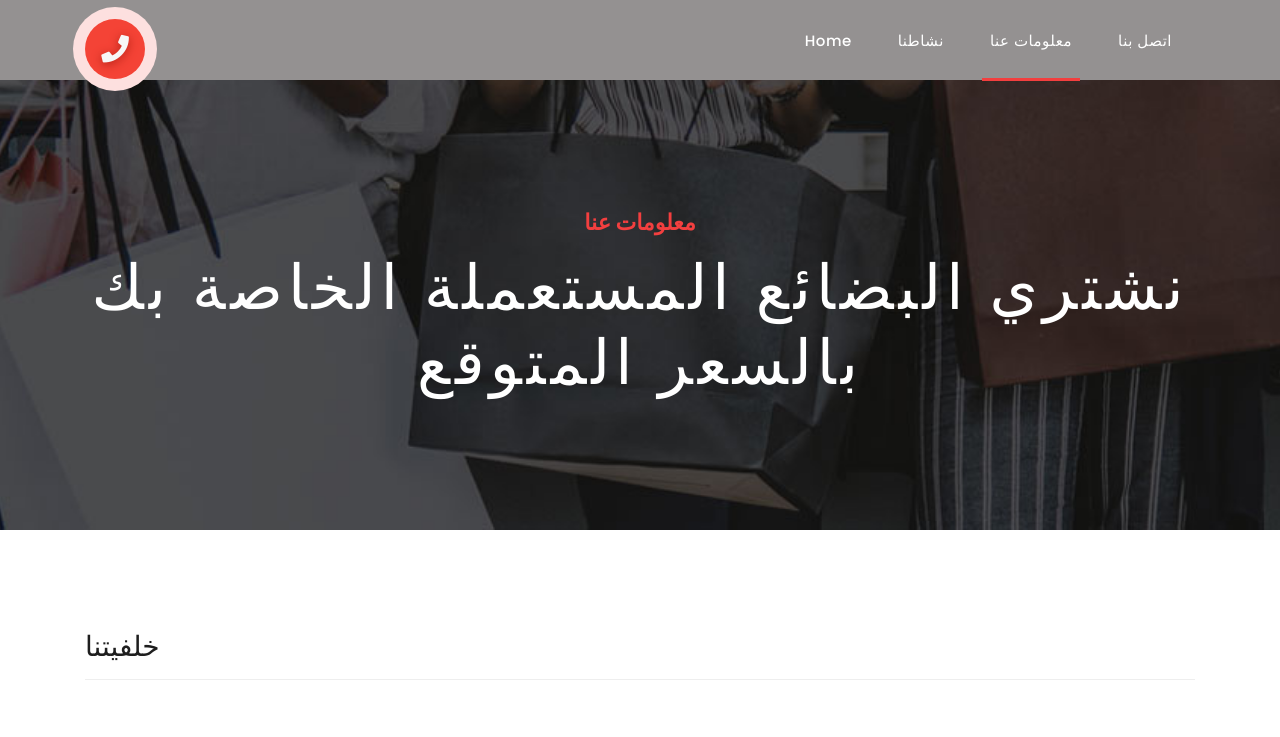
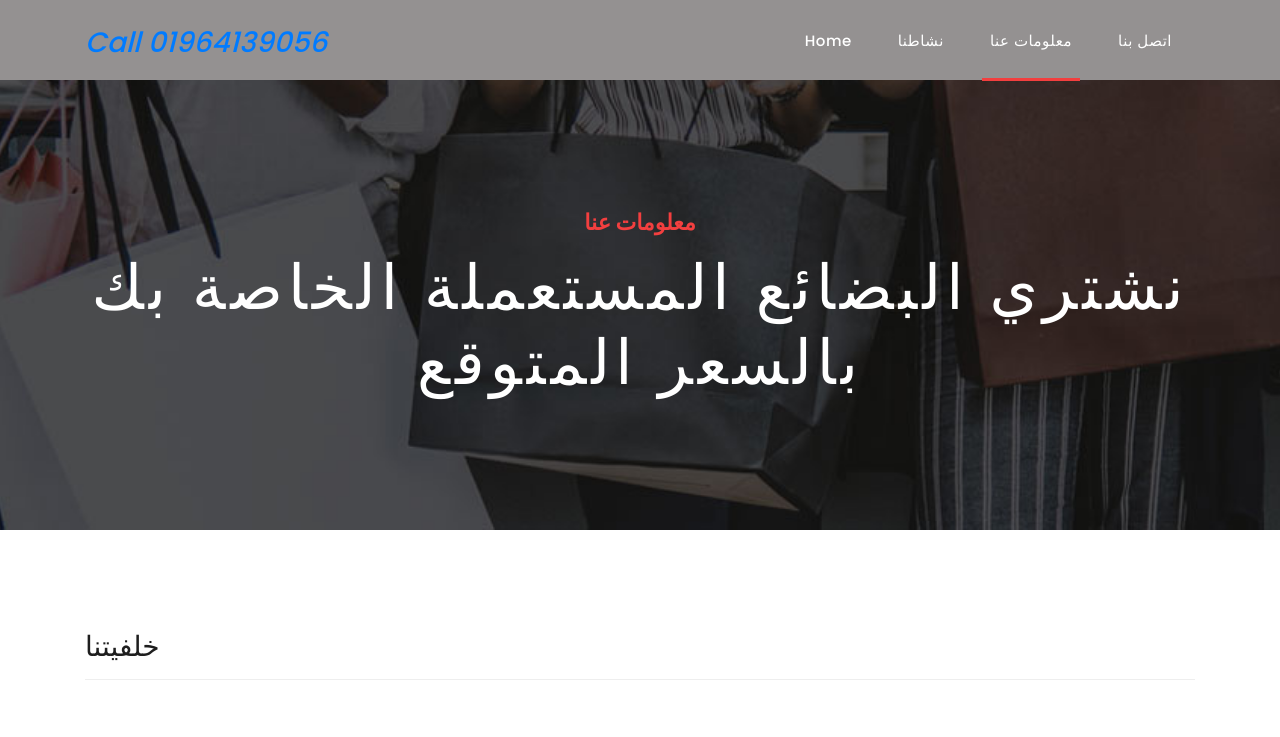
Before and after one commit to mohigrn2015/buy-used-goods, a plain HTML site: page about.html in a window 1280 px wide. Shown: the top 737 px of the page. Drawn offline with Linux system fonts and the light colour scheme.

Commit message:
Number Showing

```diff
--- a/about.html
+++ b/about.html
@@ -39,9 +39,9 @@
   <header class="">
     <nav class="navbar navbar-expand-lg">
       <div class="container">
-        <div id="app">
-          <a class="call-to-cust" href="tel: +8801964139056"><i class="fas fa-phone"></i></a>
-        </div>
+        <a class="navbar-brand" href="https://wa.me/1964139056">
+          <h3><em>Call 01964139056</em></h3>
+        </a>
         <button class="navbar-toggler" type="button" data-toggle="collapse" data-target="#navbarResponsive"
           aria-controls="navbarResponsive" aria-expanded="false" aria-label="Toggle navigation">
           <span class="navbar-toggler-icon"></span>
```
Also changed, not shown: contact.html (+3 -3 lines), index.html (+3 -3 lines).
